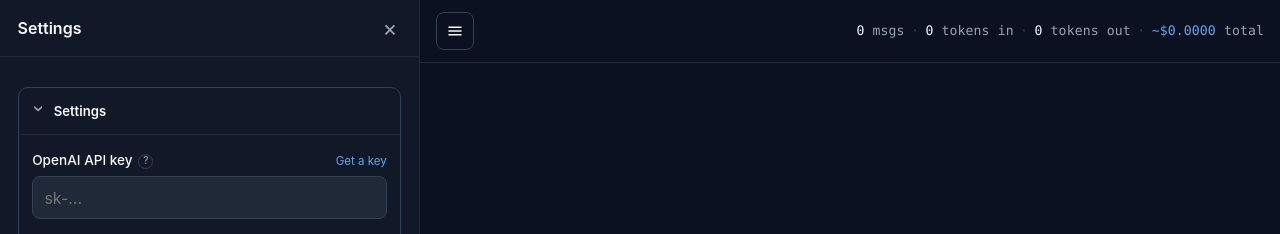
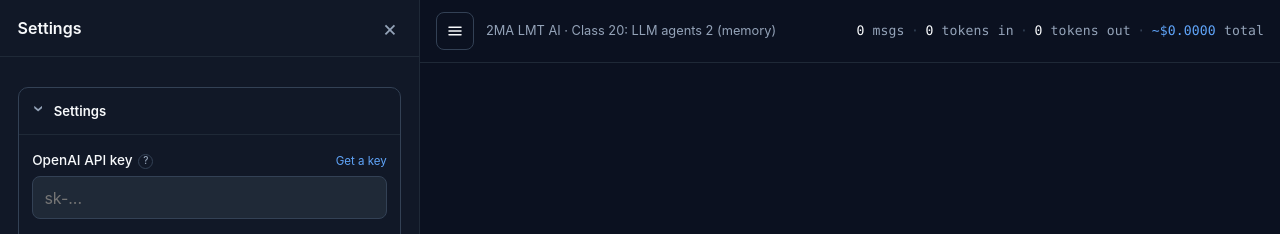
Before and after one commit to klodzikowski/lmt-chatbot-skills, a plain HTML site: page index.html in a window 1280 px wide. Shown: the top 234 px of the page. Drawn offline with nearby package versions, Linux system fonts and the light colour scheme.

Commit message:
Standardise licence, README, and course header

```diff
--- a/index.html
+++ b/index.html
@@ -1017,6 +1017,7 @@ Preset use cases (temperature · top-p):
           <line x1="4" y1="17" x2="20" y2="17"/>
         </svg>
       </button>
+      <span class="course-id" style="font-size:.8rem;color:var(--muted)">2MA LMT AI · Class 20: LLM agents 2 (memory)</span>
       <div class="spacer"></div>
       <div class="stats" id="stats" aria-live="polite" title="Running totals for this conversation">
         <span id="stat-msgs">0</span>&nbsp;<span class="label">msgs</span><span class="sep">·</span><span id="stat-in">0</span>&nbsp;<span class="label">tokens in</span><span class="sep" id="stat-cached-sep" hidden>·</span><span class="cached" id="stat-cached" hidden>0 cached</span><span class="sep">·</span><span id="stat-out">0</span>&nbsp;<span class="label">tokens out</span><span class="sep">·</span><span class="cost" id="stat-cost">~$0.0000</span>&nbsp;<span class="label">total</span>
```
Also changed, not shown: 2 other files.
